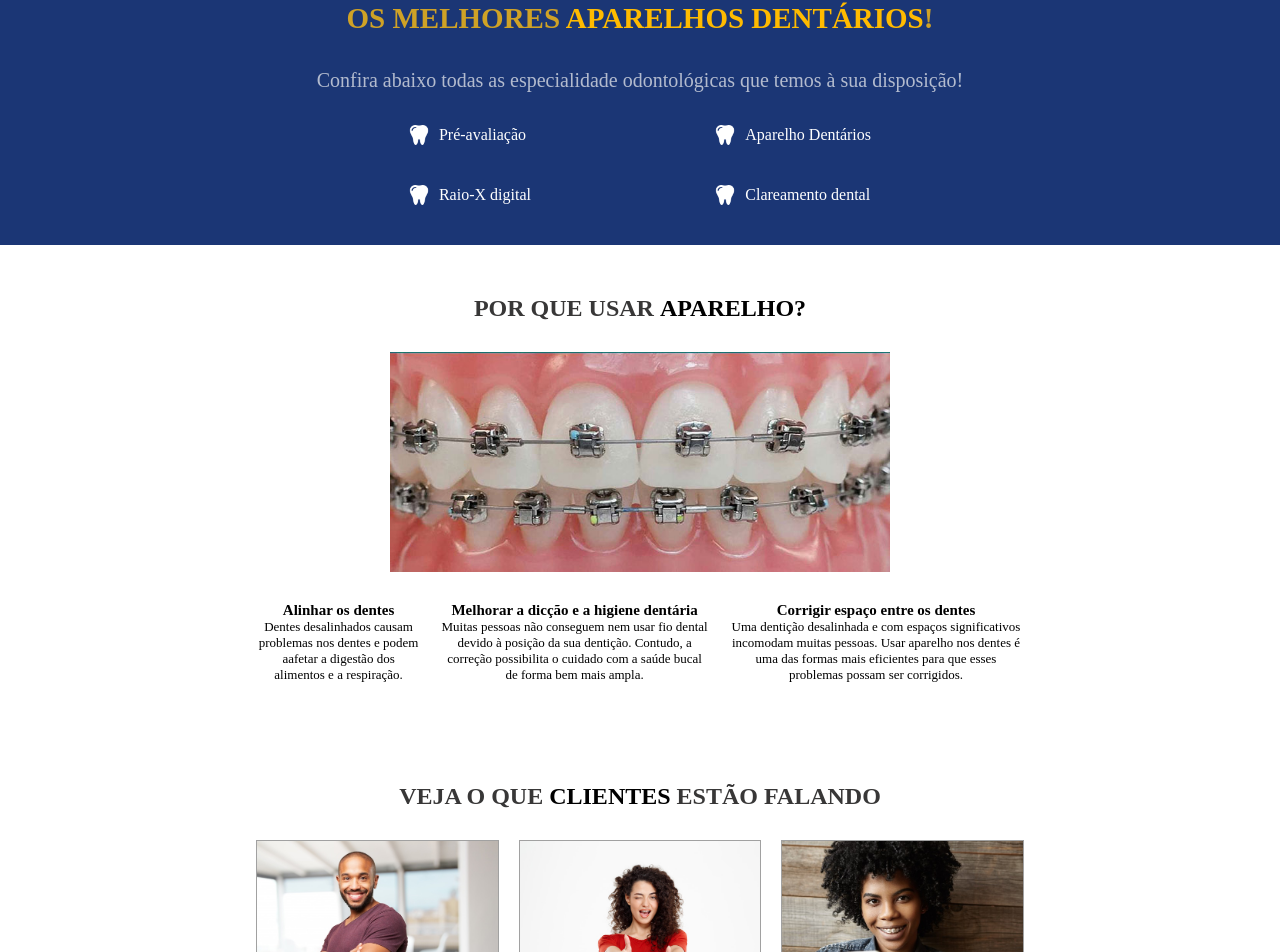
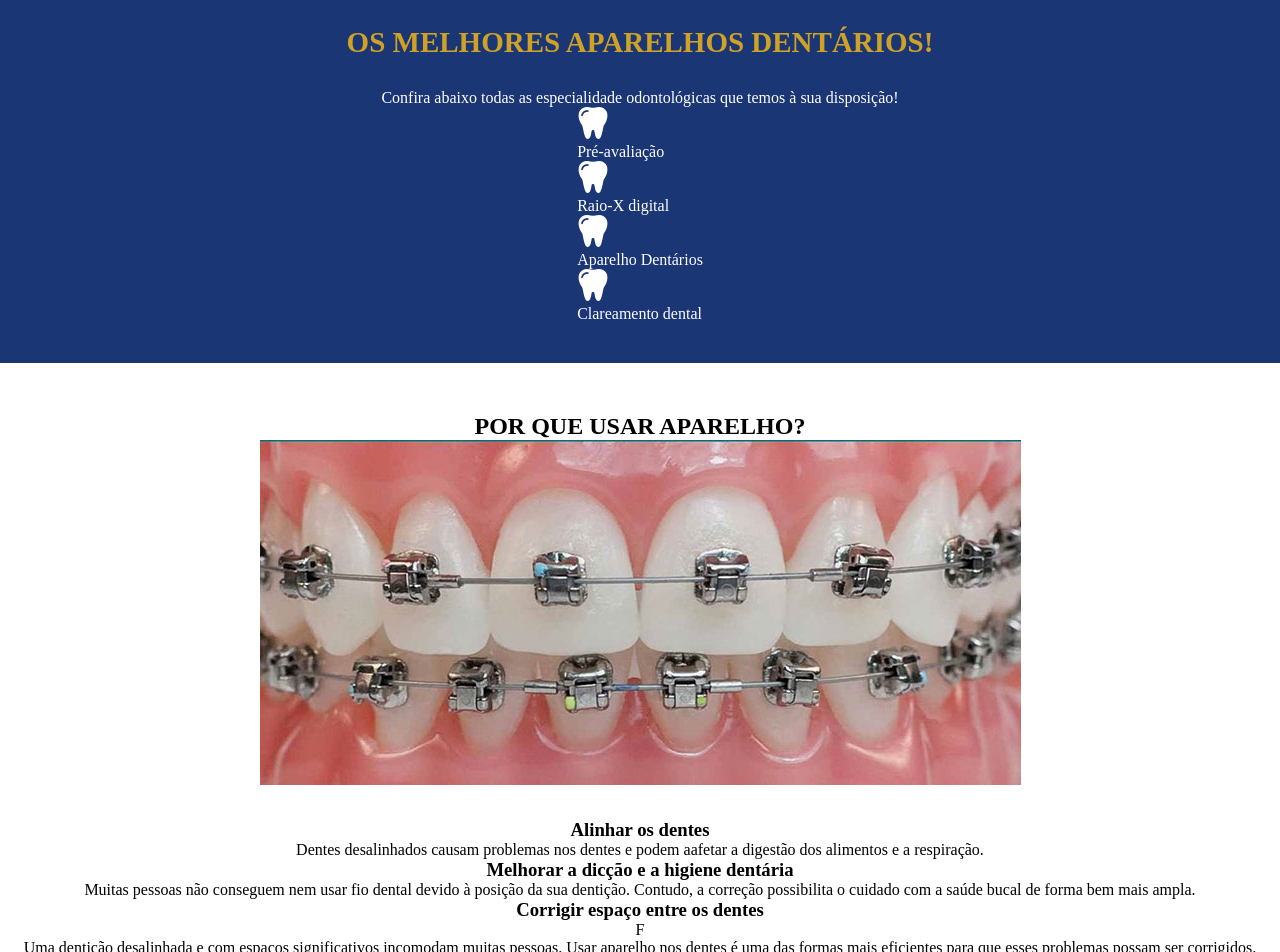
Before and after one commit to GabrielFR-Dev/Estudos, a Next.js app in the folder Props-Elementos/projeto-base-props/: page / in a window 1280 px wide. Shown: the part 109-1061 px from the top of the page. Built offline with nearby package versions, Linux system fonts and the light colour scheme.

Commit message:
Revisando a estruturação html
Estruturando novamente o html, pois identifiquei opções melhores para fazer uma estrutura mais simples

```diff
--- a/Props-Elementos/projeto-base-props/src/app/page.js
+++ b/Props-Elementos/projeto-base-props/src/app/page.js
@@ -1,5 +1,6 @@
 import estilos from "./page.module.css";
 import Image from "next/image";
+
 import Aparelho from "/public/aparelho.png";
 import Cliente01 from "/public/cliente01.png";
 import Cliente02 from "/public/cliente02.png";
@@ -7,83 +8,108 @@ import Cliente03 from "/public/cliente03.png";
 import Dente from "/public/dente.png";
 import Dentista01 from "/public/dentista01.png";
 import Dentista02 from "/public/dentista02.png";
+
 import CardDepoimento from "@/componente/CardDepoimento";
 import MolduraInformacoes from "@/componente/MolduraInformacoes";
 
 
 export default function Home() {
   return (
-    <div className={estilos.documento}>
+    <>
       <header className={estilos.topo}>
-        <Image src={Dente} alt={'dentes'} className={estilos.img_topo} />
+        <div className={estilos.container_logo}>
+          <Image
+            src={Dente}
+            alt="Logo dentens saudaveis"
+            title="logo "
+          />
           <p>
             Dentes Saudáveis
           </p>
+        </div>
       </header>
 
+      {/* APRESENTAÇÃO  */}
       <section className={estilos.secao_apresentacao}>
         <div className={estilos.apresentacao}>
-          <h1>OS MELHORES<span className={estilos.destacaque}> APARELHOS DENTÁRIOS</span>!</h1>
-          <p className={estilos.apresentacao_paragrafo}>Confira abaixo todas as  especialidade odontológicas que temos à sua disposição!</p>
-          <div className={estilos.container_informacoes}>
-            <div className={estilos.informacoes}>
-              <div>
-                <Image src={Dente} alt={"DENTES"} className={estilos.img_informacoes} />
-                <p>Pré-avaliação</p>
-              </div>
-              <div>
-                <Image src={Dente} alt={"DENTES"} className={estilos.img_informacoes} />
-                <p>Raio-X digital</p>
-              </div>
-            </div>
-
-            <div className={estilos.informacoes}>
-              <div>
-                <Image src={Dente} alt={"DENTES"} className={estilos.img_informacoes} />
-                <p>Aparelho Dentários</p>
-              </div>
-              <div>
-                <Image src={Dente} alt={"DENTES"} className={estilos.img_informacoes} />
-                <p>Clareamento dental</p>
-              </div>
-            </div>
-          </div>
-
-        </div>
-      </section>
-
-      <main className={estilos.secoes}>
-
-        <section className={estilos.container_secoes}>
-          <section className={estilos.secao_beneficio}>
-            <h2>POR QUE USAR <span className={estilos.negrito}>APARELHO?</span></h2>
-            <Image src={Aparelho} alt={"APARELHO"} className={estilos.img_beneficios} />
-            <div className={estilos.container_paragrafo_beneficio}>
-              <div className={estilos.paragro_beneficio}>
-                <div>
-                  <h3>Alinhar os dentes</h3>
-                  <p>Dentes desalinhados causam problemas nos dentes e podem aafetar a digestão dos alimentos e a respiração.
+          <h1>
+            OS MELHORES <span>APARELHOS DENTÁRIOS</span>!
+          </h1>
+          <p>
+            Confira abaixo todas as  especialidade odontológicas que temos à sua disposição!
           </p>
         </div>
 
+        <ul className={estilos.lista_servicos}>
+          <li>
+            <Image src={Dente} alt="logo" title="Logo" />
+            <p>Pré-avaliação</p>
+          </li>
+
+          <li>
+            <Image src={Dente} alt="logo" title="Logo" />
+            <p>Raio-X digital</p>
+          </li>
+
+          <li>
+            <Image src={Dente} alt="logo" titile="logo" />
+            <p>Aparelho Dentários</p>
+          </li>
+
+          <li>
+            <Image src={Dente} alt="logo" title="logo" />
+            <p>Clareamento dental</p>
+          </li>
+        </ul>
+      </section >
+
+
+      {/* SECAO BENEFICIOS */}
+
+      <section className={estilos.secao_beneficio}>
         <div>
-                  <h3>Melhorar a dicção e a higiene dentária</h3>
-                  <p>Muitas pessoas não conseguem nem usar fio dental devido à posição da sua dentição. Contudo, a correção possibilita o cuidado com a saúde bucal de forma bem mais ampla.</p>
+          <h2 className={estilos.subtitulo}>
+            POR QUE USAR <span>APARELHO?</span>
+          </h2>
+          <figure className={estilos.container_img_aparelho}>
+            <Image src={Aparelho}
+              alt="Imagem do uso de um aparelho"
+              title="Imagem do uso de um aparelho" />
+          </figure>
         </div>
 
-                <div>
-                  <h3>Corrigir espaço entre os dentes</h3>
-                  <p>Uma dentição desalinhada e com espaços significativos incomodam muitas pessoas. Usar aparelho nos dentes é uma das formas mais eficientes para que esses problemas possam ser corrigidos.</p>
-                </div>
-              </div>
-            </div>
+        <ul className={estilos.lista_beneficios}>
+          <li>
+            <h3>Alinhar os dentes</h3>
+            <p>
+              Dentes desalinhados causam problemas nos dentes e podem aafetar a digestão dos alimentos e a respiração.
+            </p>
+          </li>
 
+          <li>
+            <h3>Melhorar a dicção e a higiene dentária</h3>
+            <p>
+              Muitas pessoas não conseguem nem usar fio dental devido à posição da sua dentição. Contudo, a correção possibilita o cuidado com a saúde bucal de forma bem mais ampla.
+            </p>
+          </li>
+
+          <li>
+            <h3>Corrigir espaço entre os dentes</h3>F
+            <p>
+              Uma dentição desalinhada e com espaços significativos incomodam muitas pessoas. Usar aparelho nos dentes é uma das formas mais eficientes para que esses problemas possam ser corrigidos.
+            </p>
+          </li>
+        </ul>
       </section>
 
+
+      {/*CONTAINER DEPOIMENTOS */}
       <section className={estilos.secao_depoimento}>
-              <h2>VEJA O QUE <span className={estilos.negrito}>CLIENTES</span> ESTÃO FALANDO</h2>
+        <h2>
+          VEJA O QUE <span>CLIENTES</span> ESTÃO FALANDO...
+        </h2>
 
-            <div>
+        <div className={estilos.container_depoimentos}>
           <CardDepoimento
             imagem={Cliente01}
             nome={"Alberto"}
@@ -102,6 +128,7 @@ export default function Home() {
         </div>
       </section>
 
+      {/*SECAO INFORMACOES */}
       <section className={estilos.secao_informacoes}>
         <div className={estilos.container_informacoes}>
           <MolduraInformacoes>
@@ -114,6 +141,8 @@ export default function Home() {
               <li>Sabado - 09:00 às 12:00</li>
             </ul>
           </MolduraInformacoes>
+
+          <MolduraInformacoes>
             <div className={estilos.card}>
               <figure>
                 <Image
@@ -142,9 +171,6 @@ export default function Home() {
                 <p>Terças e quartas</p>
               </div>
             </div>
-
-              <MolduraInformacoes>
-
           </MolduraInformacoes>
 
           <MolduraInformacoes>
@@ -152,35 +178,30 @@ export default function Home() {
             <p>(00) 0000 - 0000</p>
             <p>(99) 9999 - 9999</p>
           </MolduraInformacoes>
+        </div>
+      </section>
 
 
-
+      {/*SECAO LOCALIZAÇÃO */}
+      <section className={estilos.secao_localizacao}>
+        <div>
+          <h2 className={estilos.subtitulo}>
+            ONDE ESTAMOS <span>LOCALIZADOS?</span>
+          </h2>
+          <p>
+            Av. Ayrton Senna, 3000 - Barra da Tijuca, Rio de Janeiro - RJ. CEP: 22775-904
+          </p>
         </div>
 
-          </section>
+        <iframe
+          src="https://www.google.com/maps/embed?pb=!1m18!1m12!1m3!1d3673.111392959523!2d-43.36795292380455!3d-22.98293094059837!2m3!1f0!2f0!3f0!3m2!1i1024!2i768!4f13.1!3m3!1m2!1s0x9bda293e673b27%3A0xc823a7a4acbf3512!2sAv.%20Ayrton%20Senna%2C%20Rio%20de%20Janeiro%20-%20RJ!5e0!3m2!1spt-BR!2sbr!4v1760356336499!5m2!1spt-BR!2sbr" referrerpolicy="no-referrer-when-downgrade"
+        ></iframe>
+      </section >
 
-          <section className={estilos.secao_localizacao}>
-            <h2>ONDE ESTAMOS <span className={estilos.negrito}>LOCALIZADOS?</span></h2>
-            <p>Av. Ayrton Senna, 3000 - Barra da Tijuca, Rio de Janeiro - RJ. CEP: 22775-904</p>
-            <div className={estilos.iframe}>
-              <iframe src="https://www.google.com/maps/embed?pb=!1m18!1m12!1m3!1d3673.111392959523!2d-43.36795292380455!3d-22.98293094059837!2m3!1f0!2f0!3f0!3m2!1i1024!2i768!4f13.1!3m3!1m2!1s0x9bda293e673b27%3A0xc823a7a4acbf3512!2sAv.%20Ayrton%20Senna%2C%20Rio%20de%20Janeiro%20-%20RJ!5e0!3m2!1spt-BR!2sbr!4v1760356336499!5m2!1spt-BR!2sbr" referrerpolicy="no-referrer-when-downgrade"></iframe>
-
-            </div>
-
-          </section>
-        </section>
-
-      </main>
-
+      {/*RODAPE */}
       <footer className={estilos.rodape}>
-        <p>@GabrielDev | </p>
-
+        <div> @Gabriel ferreira </div>
       </footer>
-
-
-
-
-
-    </div>
+    </>
   );
 }
--- a/Props-Elementos/projeto-base-props/src/app/page.module.css
+++ b/Props-Elementos/projeto-base-props/src/app/page.module.css
@@ -75,25 +75,20 @@
 }
 
 /*TODAS AS SECAO*/
-.secoes {
-    width: 100%;
-    height: 100vh;
-}
+
 .container_secoes {
-    width: 60%;
+    max-width: 60%;
     margin: auto;
 }
 
 /*SECAO BENEFICIOS*/
 
 .secao_beneficio {
-    margin: auto;
+    margin: 50px auto 30px auto ;
     text-align: center;
-    padding: 50px 0px;
     display: flex;
     flex-direction: column;
     gap: 30px;
-    margin-bottom: 50px;
 }
 .img_beneficios {
     margin: auto;
@@ -109,23 +104,29 @@
 }
 .container_paragrafo_beneficio{
     margin: auto;
-    height: auto;
-    width: auto;
-    text-align: center;
+    text-align: left;
 }
 .paragro_beneficio{
     display: flex;
-    gap: 20px;
+    flex-wrap: wrap;
+    gap: 60px;
 }
 .paragro_beneficio div {
     display: flex;
     flex-direction: column;
+    width: 200px;
+    height: 140px;
+    margin: auto;
+
+
+
 }
 .paragro_beneficio div h3 {
     font-size: 15px;
+    margin-bottom: 6px;
 }
 .paragro_beneficio div p {
-    font-size: 13px;
+    font-size: 14px;
 }
 
 /*SECAO DEPOIMENTO*/
```
Lines whose indentation alone changed are shown as unchanged.
